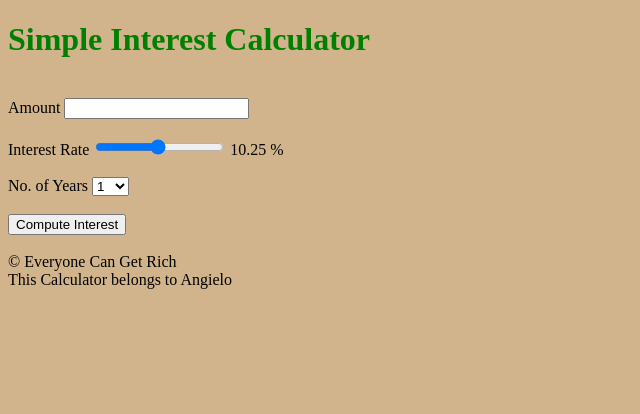
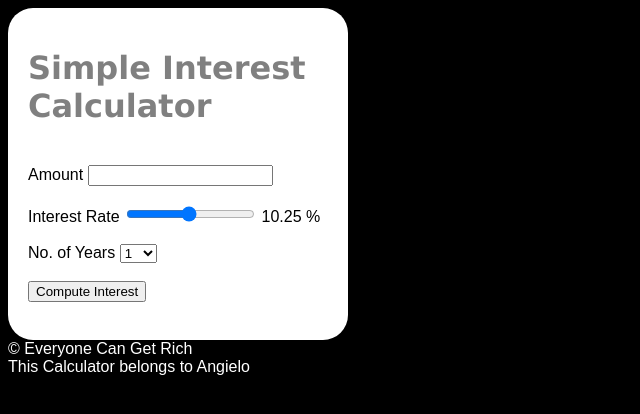
Before and after one commit to Angielo-Git/simple_interest_calculator, a plain HTML site: page index.html in a window 1280 px wide. Shown: the whole page, without its empty margins (0-640 px from the left). Drawn offline with Linux system fonts and the light colour scheme.

Commit message:
Update style.css

```diff
--- a/style.css
+++ b/style.css
@@ -1,2 +1,13 @@
-body {background-color:tan;}
-h1{color:green;}
+/* body colors as specified */
+body {background-color:black;font-family:arial;color:white}
+/* header colors as specified */
+h1{color:grey;font-family:verdana}
+/* main body colors */
+.maindiv {
+    background-color:white;
+    color:black;
+    width:300px;
+    padding:20px;
+    border-radius:25px;
+    align-items:center
+}
```
